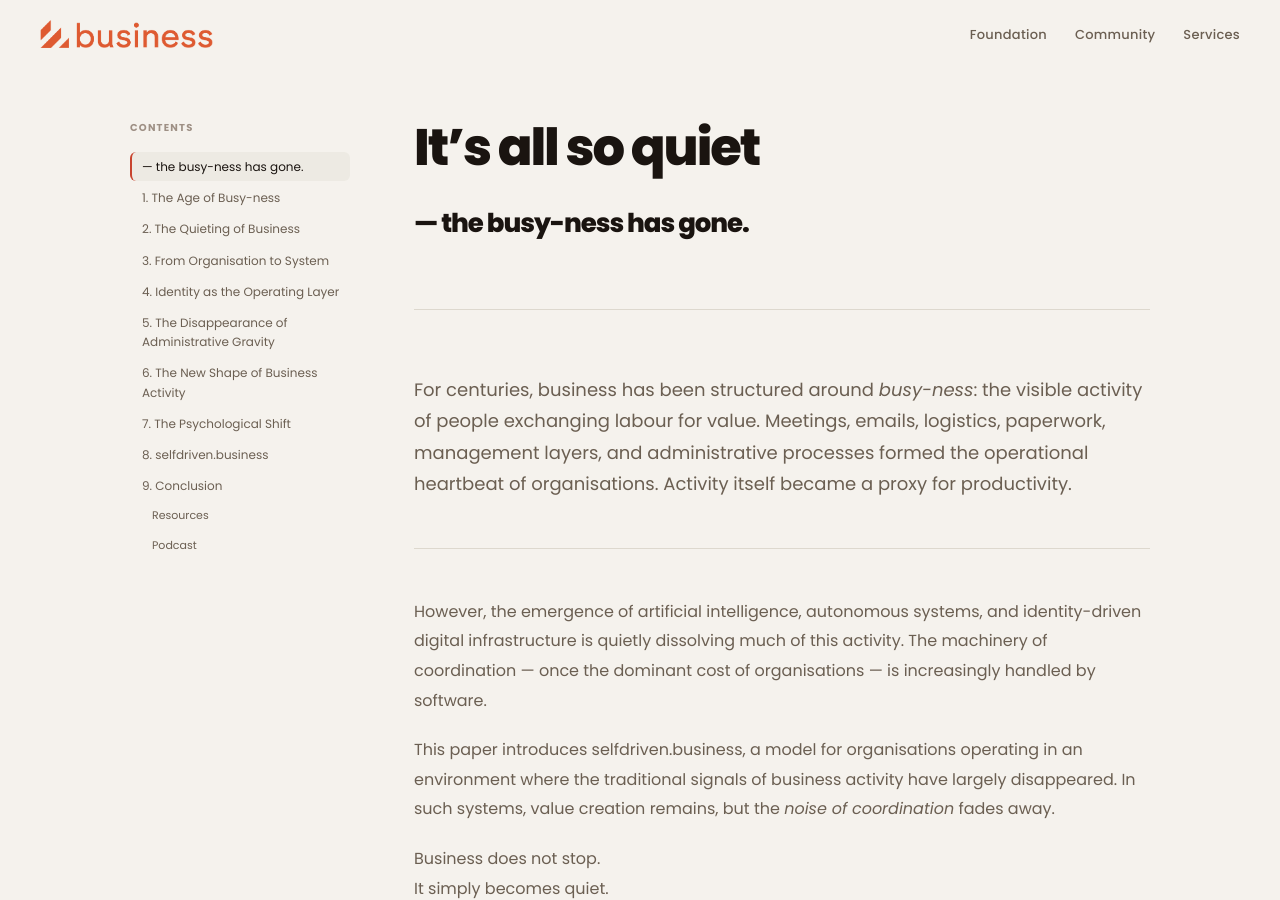
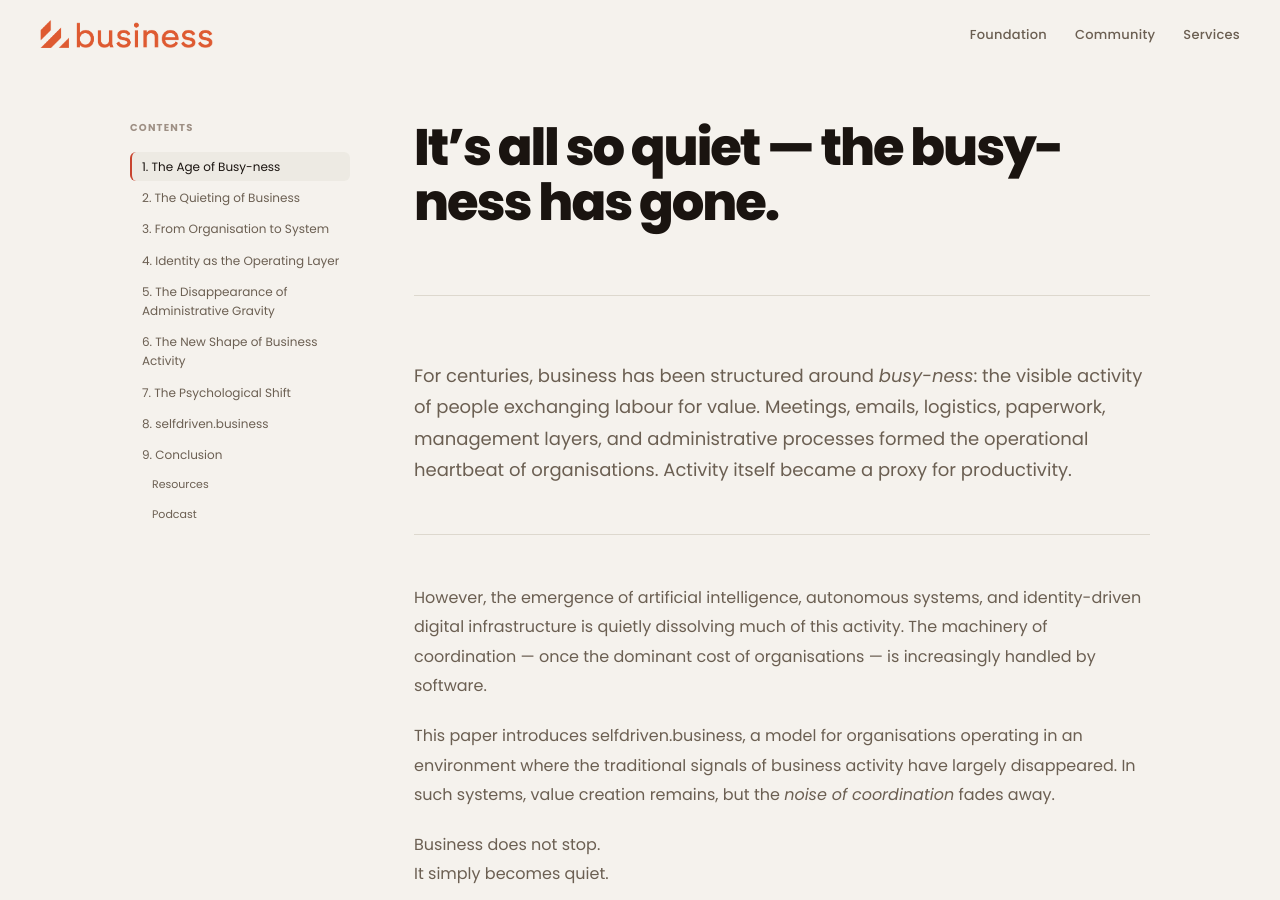
Before and after one commit to selfdriven-services/selfdriven-business, a Jekyll site: the page built from docs/index.md, in a window 1280 px wide and 900 px high. Built offline with Jekyll 4.4.1, drawn with Linux system fonts in a browser that asks for light colours.

Commit message:
Update index.md

```diff
--- a/docs/index.md
+++ b/docs/index.md
@@ -3,8 +3,7 @@ layout: selfdriven
 title: The busy-ness has gone - selfdriven.business
 ---
 
-# It’s all so quiet
-## — the busy-ness has gone.
+# It’s all so quiet — the busy-ness has gone.
 
 ---
 
```
